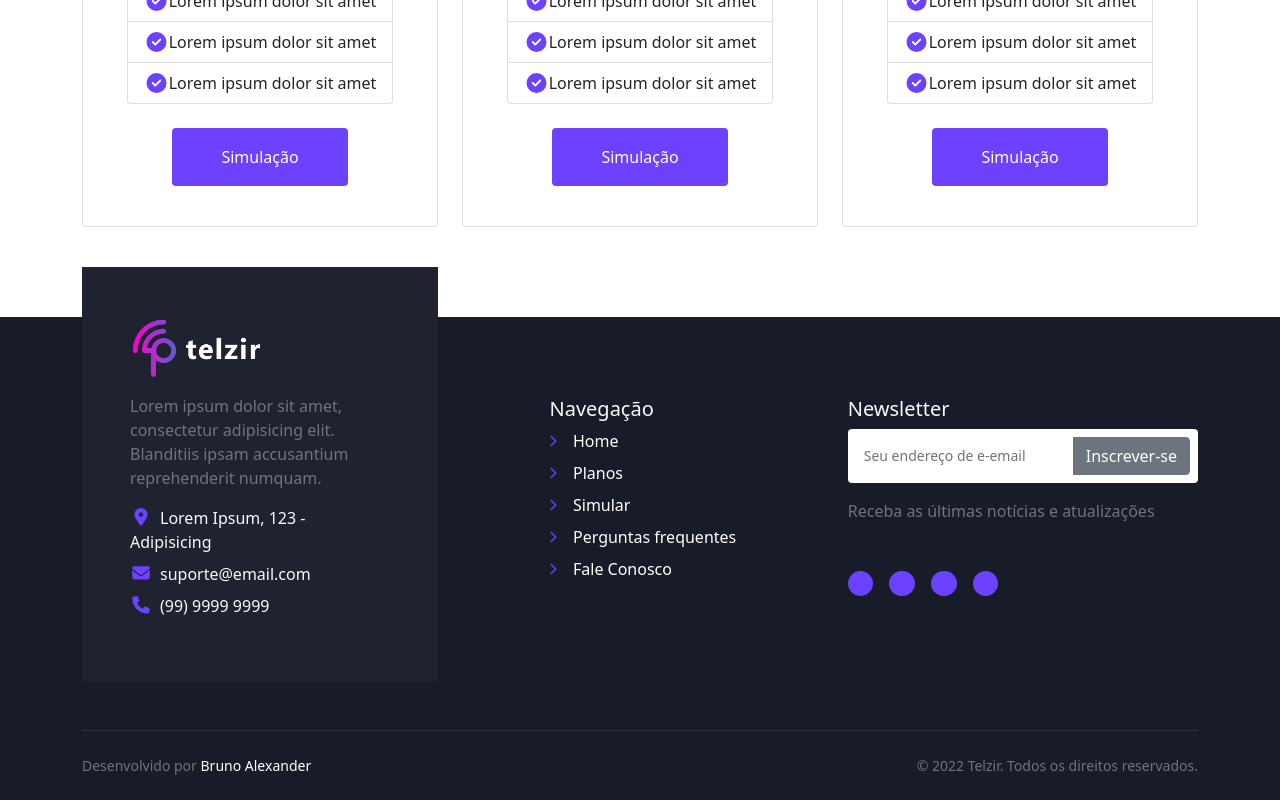
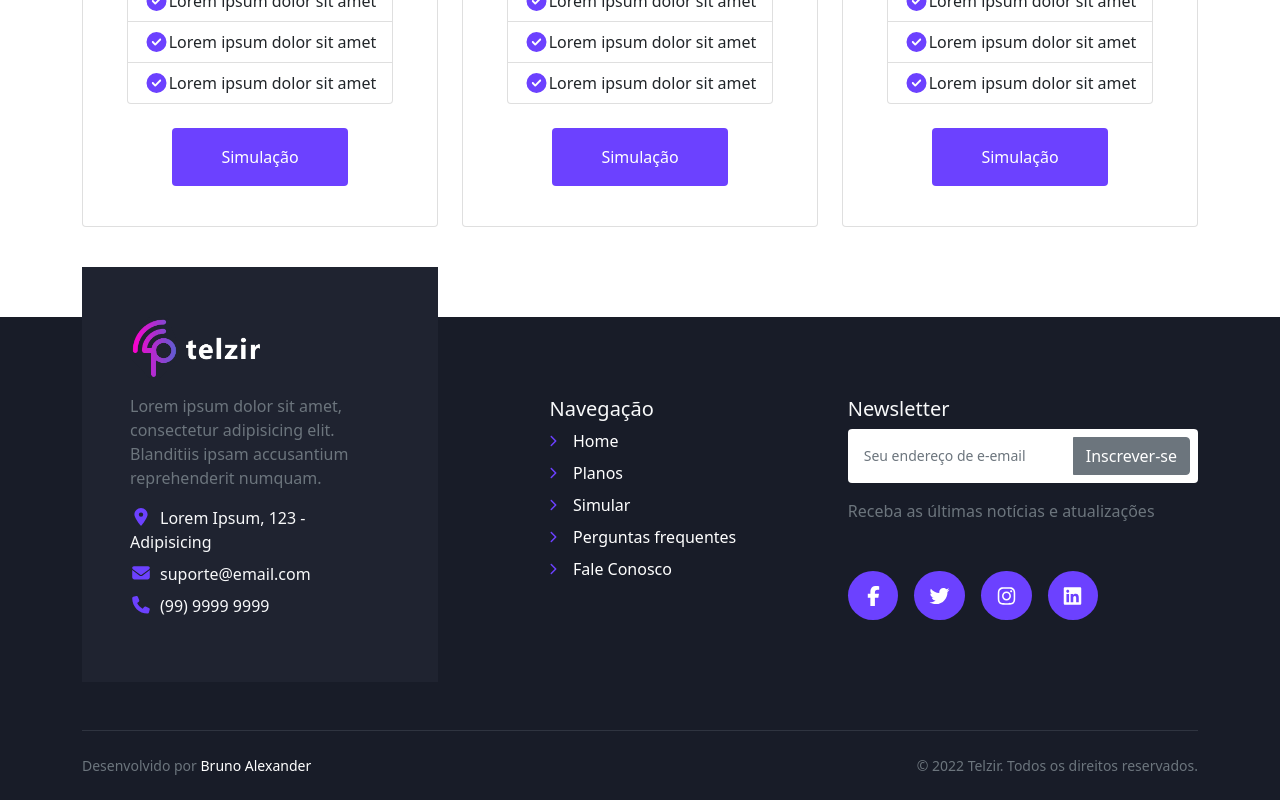
Before and after one commit to brunolexander/telzir-project, a React (Vite) app in the folder react/: page / in a window 1280 px wide. Shown: the part 1349-2149 px from the top of the page. Built offline with nearby package versions, Linux system fonts and the light colour scheme.

Commit message:
Fix "Could not find icon"

```diff
--- a/react/src/components/Footer.tsx
+++ b/react/src/components/Footer.tsx
@@ -1,9 +1,8 @@
 import { FontAwesomeIcon  } from '@fortawesome/react-fontawesome'
 import logo from '../assets/img/logo.png'
 
-const Footer: React.FC = function() {
+const Footer = (): JSX.Element => (
 
-	return (
     <footer className="text-light">
         <div className="container">
             <div className="row">
@@ -74,17 +73,17 @@ const Footer: React.FC = function() {
                         <div className="text-muted mt-3 mb-5">Receba as últimas notícias e atualizações</div>
 
                         <ul className="list-unstyled social justify-content-between justify-content-md-start">
-								<li className="me-3"><a className="social-link" href="#"><FontAwesomeIcon icon="facebook-f" fixedWidth size="lg" /></a></li>
-								<li className="me-3"><a className="social-link" href="#"><FontAwesomeIcon icon="twitter" fixedWidth size="lg" /></a></li>
-								<li className="me-3"><a className="social-link" href="#"><FontAwesomeIcon icon="instagram" fixedWidth size="lg" /></a></li>
-								<li className="me-3"><a className="social-link" href="#"><FontAwesomeIcon icon="linkedin" fixedWidth size="lg" /></a></li>
+                            <li className="me-3"><a className="social-link" href="#"><FontAwesomeIcon icon={['fab', 'facebook-f']} fixedWidth size="lg" /></a></li>
+                            <li className="me-3"><a className="social-link" href="#"><FontAwesomeIcon icon={['fab', 'twitter']} fixedWidth size="lg" /></a></li>
+                            <li className="me-3"><a className="social-link" href="#"><FontAwesomeIcon icon={['fab', 'instagram']} fixedWidth size="lg" /></a></li>
+                            <li className="me-3"><a className="social-link" href="#"><FontAwesomeIcon icon={['fab', 'linkedin']} fixedWidth size="lg" /></a></li>
                         </ul>
                     </div>
                 </div>
 
                 <div className="mt-5" style={{ borderTop: '1px solid #A0AABA2B' }}></div>
 
-					<div className="py-4 row align-items-center justify-content-between" >
+                <div className="py-4 row align-items-center justify-content-between">
 
                     <div className="col-auto">
                         <div className="text-muted small">
@@ -102,6 +101,5 @@ const Footer: React.FC = function() {
         </div>
     </footer>
 )
-}
 
 export default Footer
```
Lines whose indentation alone changed are shown as unchanged.
